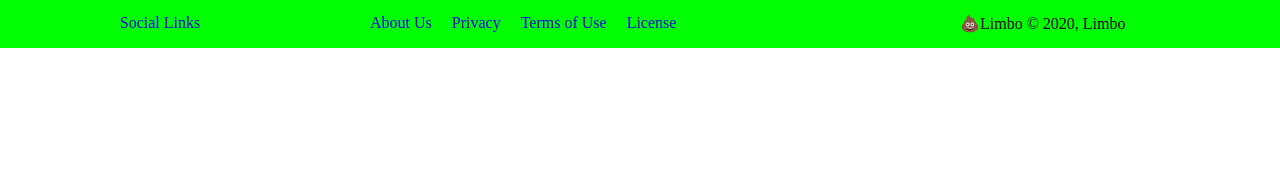
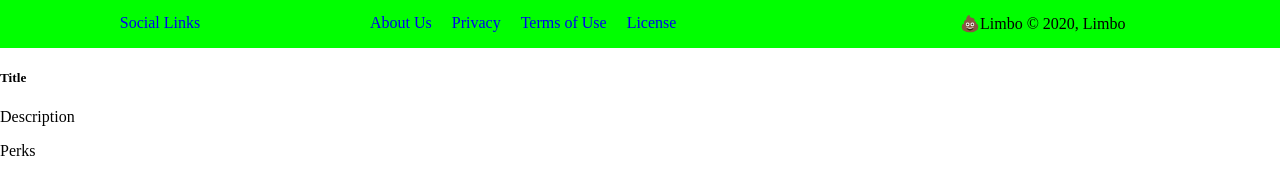
Before and after one commit to johnpagtama/limbo, an Angular app in the folder limbo/: page / in a window 1280 px wide. Shown: the part 752-925 px from the top of the page. Before the commit the page ends 800 px from the top, so only its background shows below. Built offline with nearby package versions, Linux system fonts and the light colour scheme.

Commit message:
Added shared card component

```diff
--- a/limbo/src/app/app.module.ts
+++ b/limbo/src/app/app.module.ts
@@ -12,6 +12,7 @@
 import { MainFooterComponent } from './components/shared/main-footer/main-footer.component';
 import { ButtonComponent } from './components/shared/button/button.component';
 import { FeatureComponent } from './components/shared/feature/feature.component';
+import { CardComponent } from './components/shared/card/card.component';
 
 @NgModule({
   declarations: [
@@ -24,7 +25,8 @@
     MainHeaderComponent,
     MainFooterComponent,
     ButtonComponent,
-    FeatureComponent
+    FeatureComponent,
+    CardComponent
   ],
   imports: [
     BrowserModule,
--- a/limbo/src/app/components/home/home.component.html
+++ b/limbo/src/app/components/home/home.component.html
@@ -47,4 +47,5 @@
         <app-main-footer></app-main-footer>
     </footer>
 </section>
+<app-card></app-card>
 <!-- <a routerLink="/Chat">Open in your browser</a> -->
--- /dev/null
+++ b/limbo/src/app/components/shared/card/card.component.html
@@ -0,0 +1,5 @@
+<div class="layout-card">
+    <h5>Title</h5>
+    <p>Description</p>
+    <p>Perks</p>
+</div>
--- /dev/null
+++ b/limbo/src/app/components/shared/card/card.component.ts
@@ -0,0 +1,18 @@
+import { Component, OnInit } from '@angular/core';
+
+@Component({
+  selector: 'app-card',
+  templateUrl: './card.component.html',
+  styleUrls: ['./card.component.scss']
+})
+export class CardComponent implements OnInit {
+  cardData: any[] = [
+    {title: 'title1', text: 'text1'}
+  ];
+
+  constructor() { }
+
+  ngOnInit(): void {
+  }
+
+}
```
Also changed, not shown: limbo/src/app/components/shared/card/card.component.scss (added), 1 other file (tests, documents, lock files or other folders).
